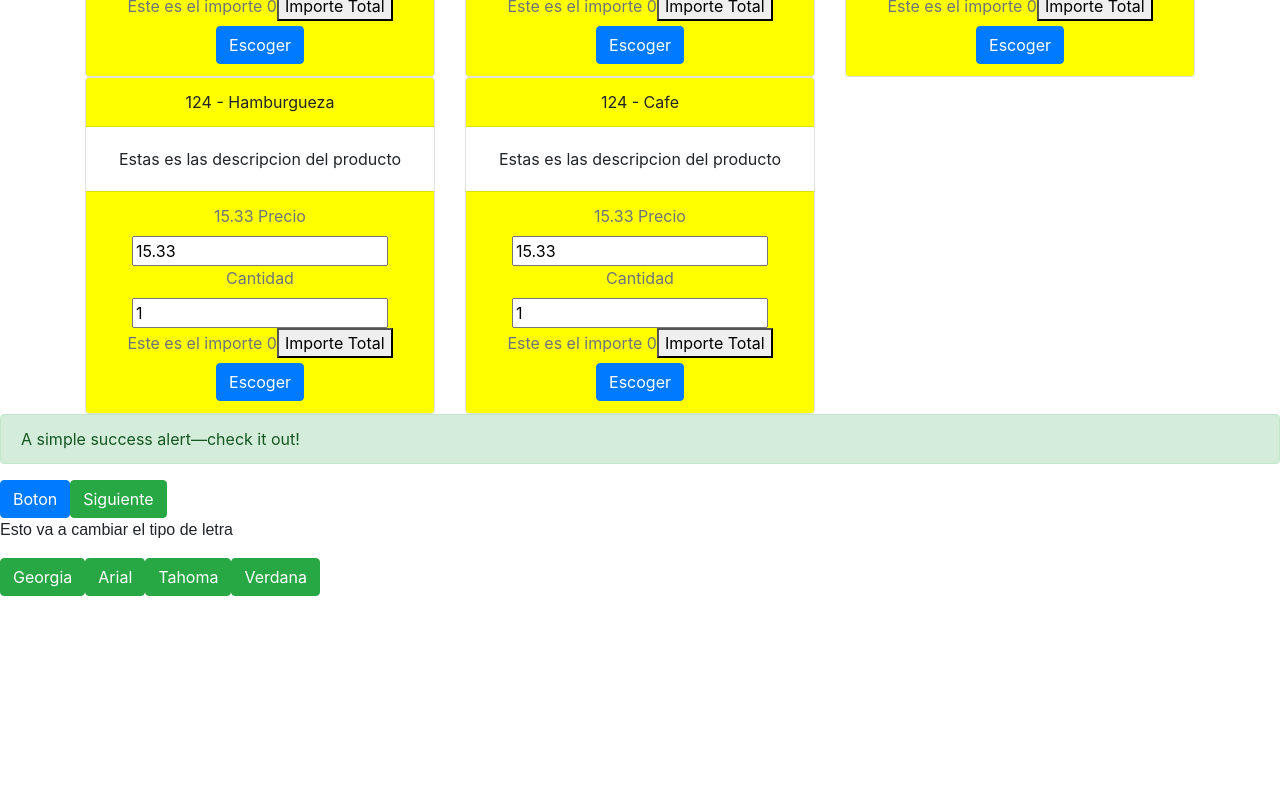
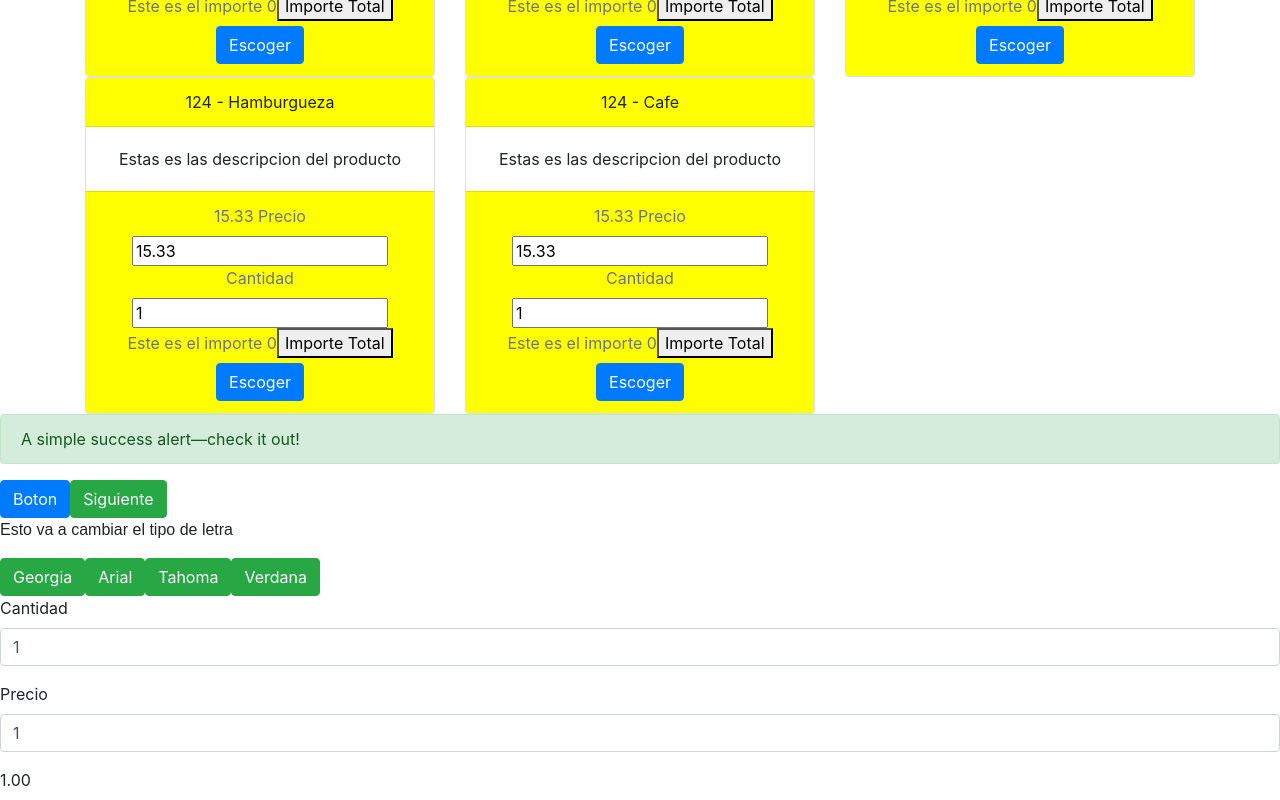
Before and after one commit to cesarcastmore/proyecto1, an Angular app: page / in a window 1280 px wide. Shown: the part 718-1518 px from the top of the page. Before the commit the page ends 1314 px from the top, so only its background shows below. Built offline with nearby package versions, Linux system fonts and the light colour scheme.

Commit message:
decimal pipe

```diff
--- a/src/app/app.component.html
+++ b/src/app/app.component.html
@@ -8,3 +8,4 @@
 <app-vista-switch></app-vista-switch>
 <app-vista-clase></app-vista-clase>
 <app-vista-estilo></app-vista-estilo>
+<app-vista-decimal-pipe></app-vista-decimal-pipe>
--- a/src/app/app.module.ts
+++ b/src/app/app.module.ts
@@ -14,6 +14,7 @@ import { VistaCondiccionComponent } from './paginas/vista-condiccion/vista-condi
 import { VistaSwitchComponent } from './paginas/vista-switch/vista-switch.component';
 import { VistaClaseComponent } from './paginas/vista-clase/vista-clase.component';
 import { VistaEstiloComponent } from './paginas/vista-estilo/vista-estilo.component';
+import { VistaDecimalPipeComponent } from './paginas/vista-decimal-pipe/vista-decimal-pipe.component';
 
 
 @NgModule({
@@ -26,7 +27,8 @@ import { VistaEstiloComponent } from './paginas/vista-estilo/vista-estilo.compon
     VistaCondiccionComponent,
     VistaSwitchComponent,
     VistaClaseComponent,
-    VistaEstiloComponent
+    VistaEstiloComponent,
+    VistaDecimalPipeComponent
   ],
   imports: [
     BrowserModule,
--- /dev/null
+++ b/src/app/paginas/vista-decimal-pipe/vista-decimal-pipe.component.html
@@ -0,0 +1,9 @@
+<div class="form-group">
+  <label>Cantidad</label>
+  <input type="number" class="form-control" [value]="cantidad" (change)="cantidad=$event.target.value">
+</div>
+<div class="form-group">
+  <label>Precio</label>
+  <input type="number" class="form-control" [value]="precio" (change)="precio=$event.target.value">
+</div>
+<label> {{ (precio * cantidad) |  number:'0.2-2'}}</label>
--- /dev/null
+++ b/src/app/paginas/vista-decimal-pipe/vista-decimal-pipe.component.ts
@@ -0,0 +1,20 @@
+import { Component, OnInit } from '@angular/core';
+
+@Component({
+  selector: 'app-vista-decimal-pipe',
+  templateUrl: './vista-decimal-pipe.component.html',
+  styleUrls: ['./vista-decimal-pipe.component.css']
+})
+export class VistaDecimalPipeComponent implements OnInit {
+
+  precio: number = 1;
+
+  cantidad: number = 1;
+
+  constructor() {}
+
+  ngOnInit() {
+
+  }
+
+}
```
Also changed, not shown: src/app/paginas/vista-decimal-pipe/vista-decimal-pipe.component.css (added), src/app/paginas/vista-decimal-pipe/vista-decipal-pipe.component.ts (added), 1 other file (tests, documents, lock files or other folders).
